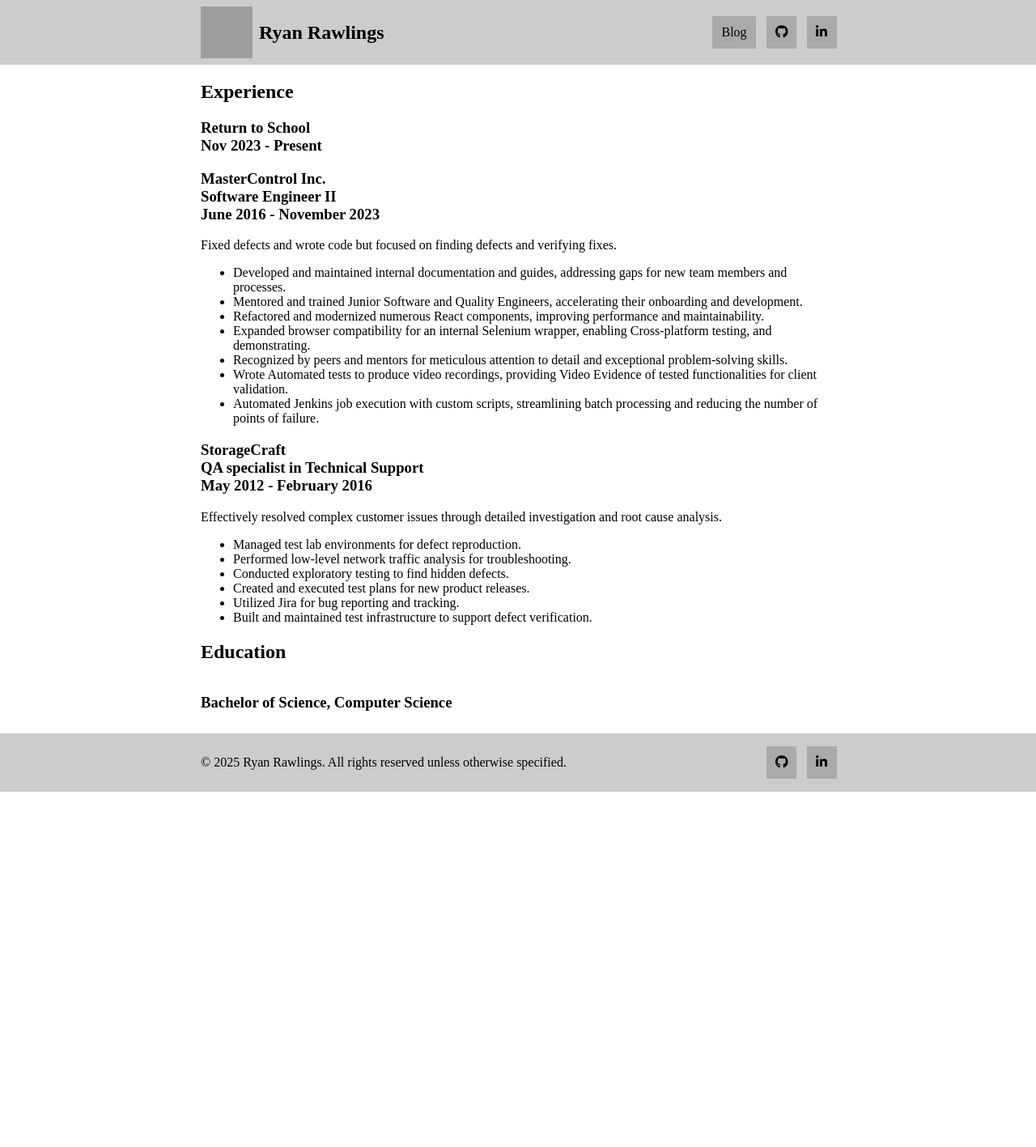
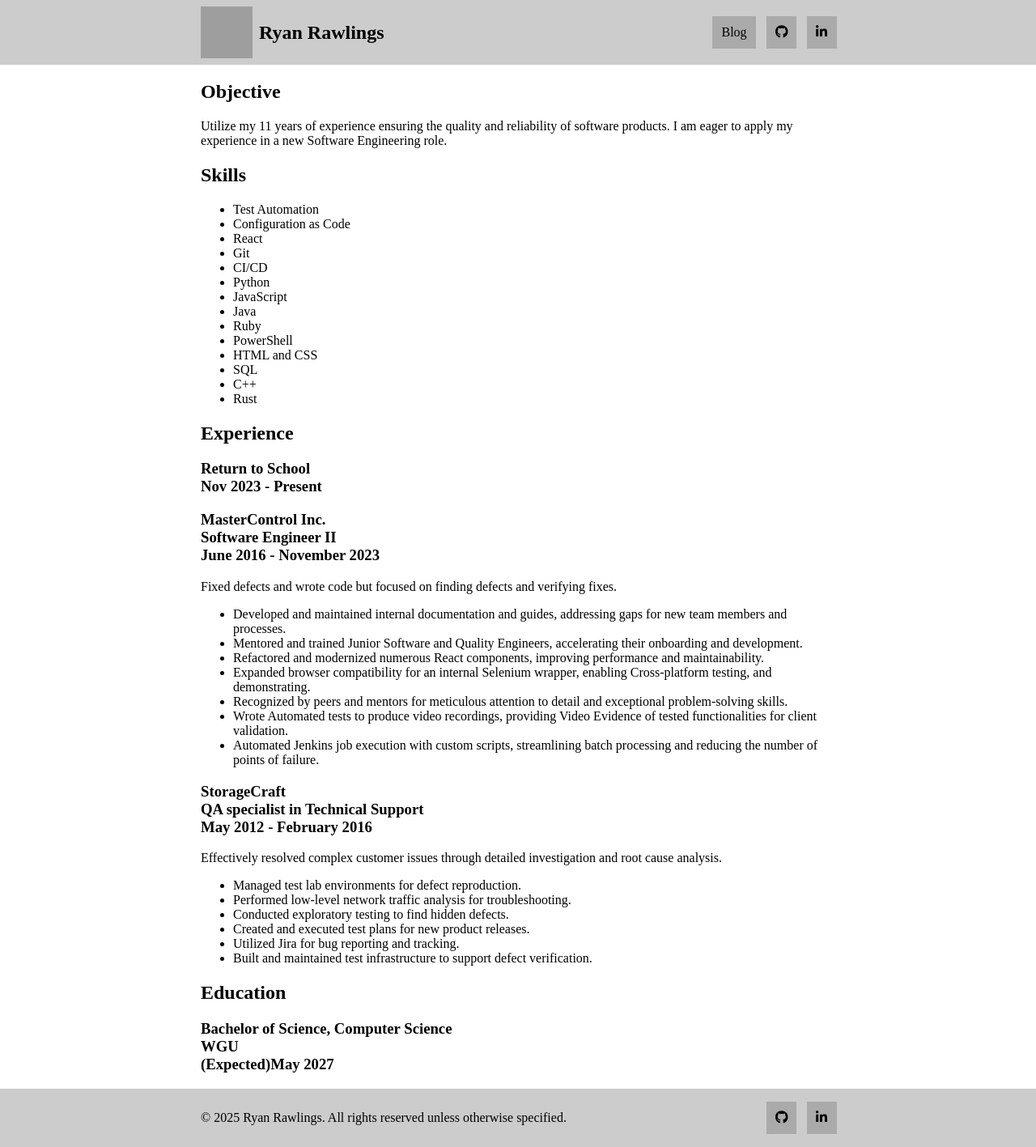
Before and after one commit to rawlingsr/blog, a Next.js app: page / in a window 1280 px wide. Shown: the whole page at 81% size. Before the commit the page ends 978 px from the top, so only its background shows below. Built offline with nearby package versions, Linux system fonts and the light colour scheme; grey boxes are pictures that could not be loaded.

Commit message:
round out resume section

```diff
--- a/src/app/page.tsx
+++ b/src/app/page.tsx
@@ -1,7 +1,31 @@
 export default async function Home() {
-
   return (
     <main>
+      <article>
+        <h2>Objective</h2>
+        Utilize my 11 years of experience ensuring the quality and reliability
+        of software products. I am eager to apply my experience in a new
+        Software Engineering role.
+      </article>
+      <article>
+        <h2>Skills</h2>
+        <ul>
+          <li>Test Automation</li>
+          <li>Configuration as Code</li>
+          <li>React</li>
+          <li>Git</li>
+          <li>CI/CD</li>
+          <li>Python</li>
+          <li>JavaScript</li>
+          <li>Java</li>
+          <li>Ruby</li>
+          <li>PowerShell</li>
+          <li>HTML and CSS</li>
+          <li>SQL</li>
+          <li>C++</li>
+          <li>Rust</li>
+        </ul>
+      </article>
       <article>
         <h2>Experience</h2>
         <section>
@@ -123,9 +147,16 @@ export default async function Home() {
       <article>
         <h2>Education</h2>
         <section>
-          <header className="experience">
-            <h3>Bachelor of Science, Computer Science</h3>
-          </header>
+          <h3>
+            <ul className="experience">
+              <li>Bachelor of Science, Computer Science</li>
+              <li>WGU</li>
+              <li>
+                (Expected)
+                <time dateTime="2027-05">May 2027</time>
+              </li>
+            </ul>
+          </h3>
         </section>
       </article>
     </main>
```
